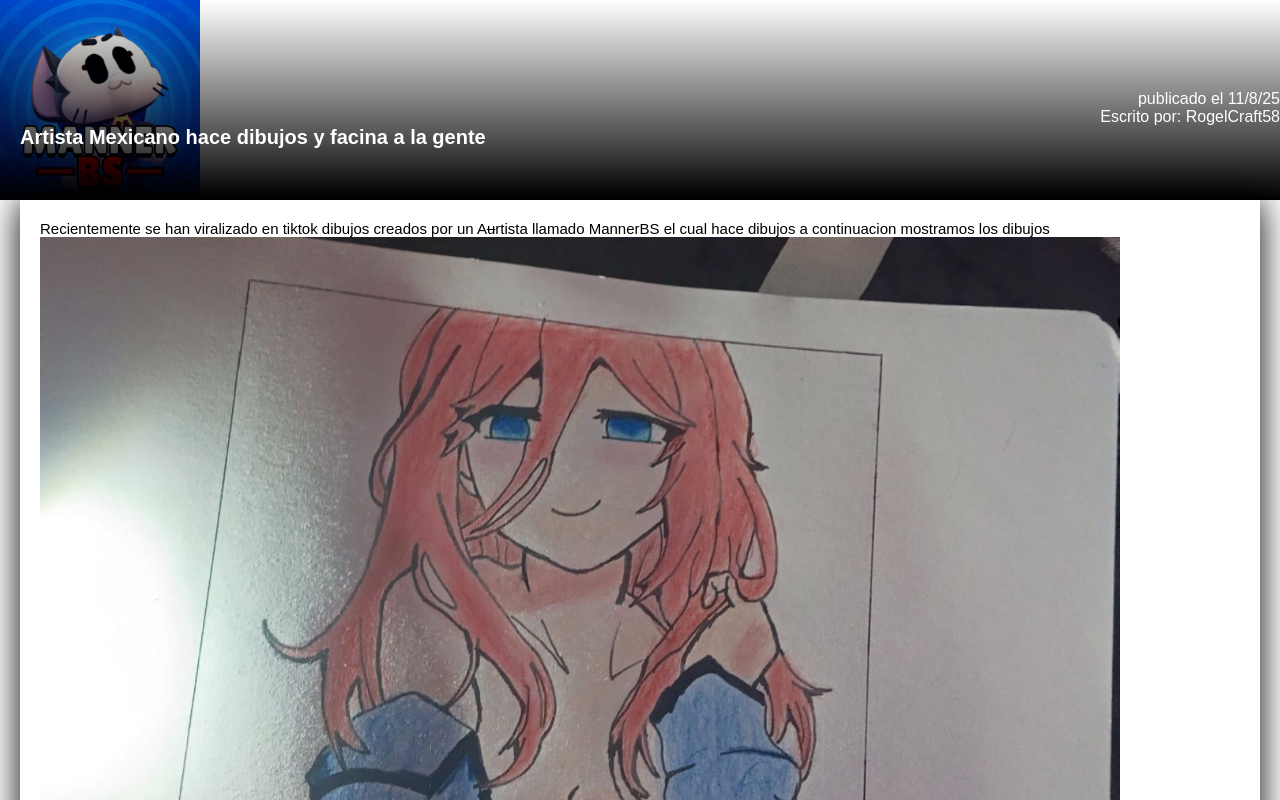
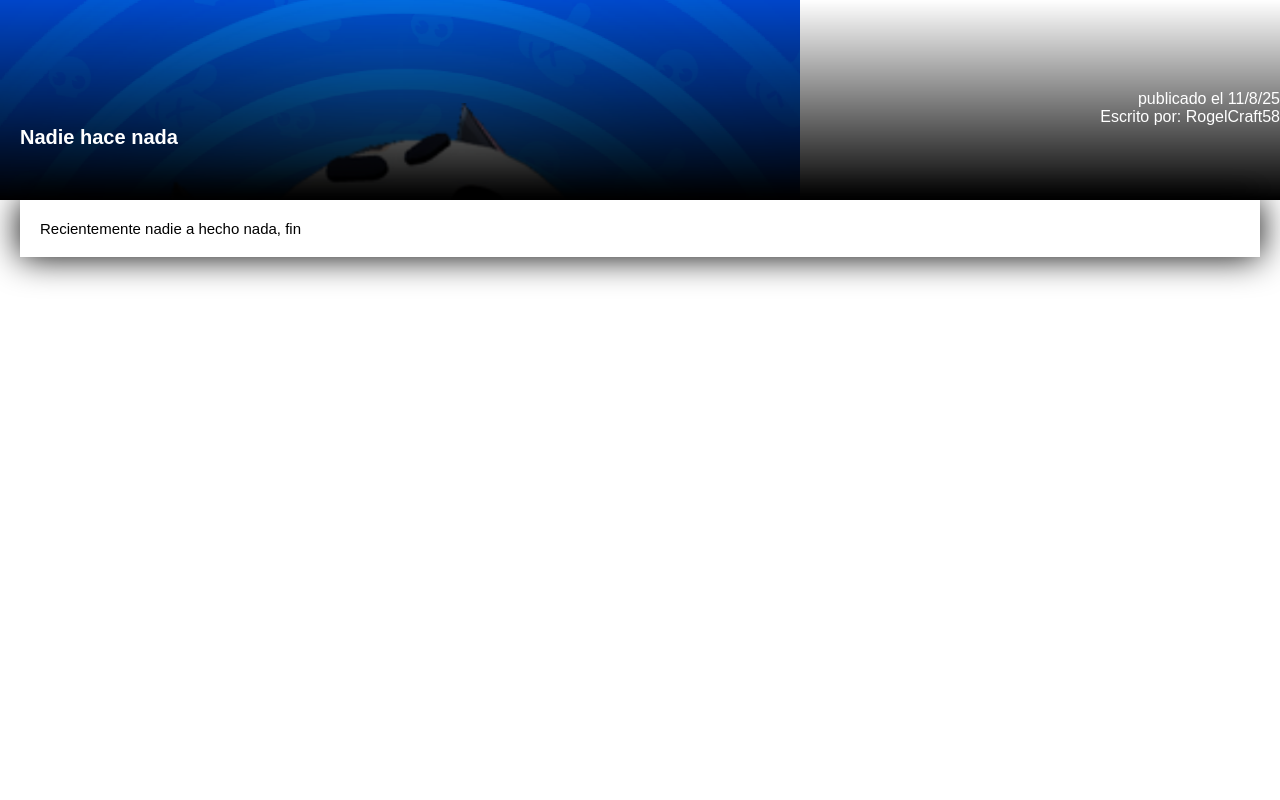
Before and after one commit to rogeliOou/noticiaspirulini, a plain HTML site: page dibujos/index.html in a window 1280 px wide. Shown: the top 800 px of the page. Drawn offline with Linux system fonts and the light colour scheme.

Commit message:
Actualizar index.html

```diff
--- a/dibujos/index.html
+++ b/dibujos/index.html
@@ -4,24 +4,19 @@
     <meta charset="UTF-8">
     <link rel=stylesheet href="styles.css">
     <meta name="viewport" content="width=device-width, initial-scale=1.0">
-    <meta property="og:title" content="Artista Mexicano hace dibujos y facina a la gente">
-    <meta property="og:description" content="Recientemente se han viralizado en tiktok dibujos creados por...">
+    <meta property="og:title" content="Nadie hace nada">
+    <meta property="og:description" content="Recientemente no a pasado nada...">
     <meta property="og:url" content="https://noticiaspirulini.vercel.app/dibujos">
-    <meta property="og:image"content="https://noticiaspirulini.vercel.app/imagenes/manner.png">
+    <meta property="og:image"https://encrypted-tbn0.gstatic.com/images?q=tbn:ANd9GcRfUf7nkDiFjHeOGiocqZbfqZhMF6aDcdPPZOKebqKn2g&s">
   </head>
   <body>
     <div class="encabezado">
       <div class="gradiente">
         <p class="info"> publicado el 11/8/25<br>Escrito por: RogelCraft58</p>
-        <h1>Artista Mexicano hace dibujos y facina a la gente</h1>
+        <h1>Nadie hace nada</h1>
       </div>
     </div>
     <div class="contenido">
-      <p>Recientemente se han viralizado en tiktok dibujos creados por un A<span>u</span>rtista llamado MannerBS el cual hace dibujos a continuacion mostramos los dibujos</p>
-      <img src="../imagenes/dibujo_1.jpg">
-      <img src="../imagenes/dibujo_2.jpg">
-      <img src="../imagenes/dibujo_3.jpg">
-      <img src="../imagenes/dibujo_4.jpg">
-    </div>
+      <p>Recientemente nadie a hecho nada, fin</p>
   </body>
 </html>
```
